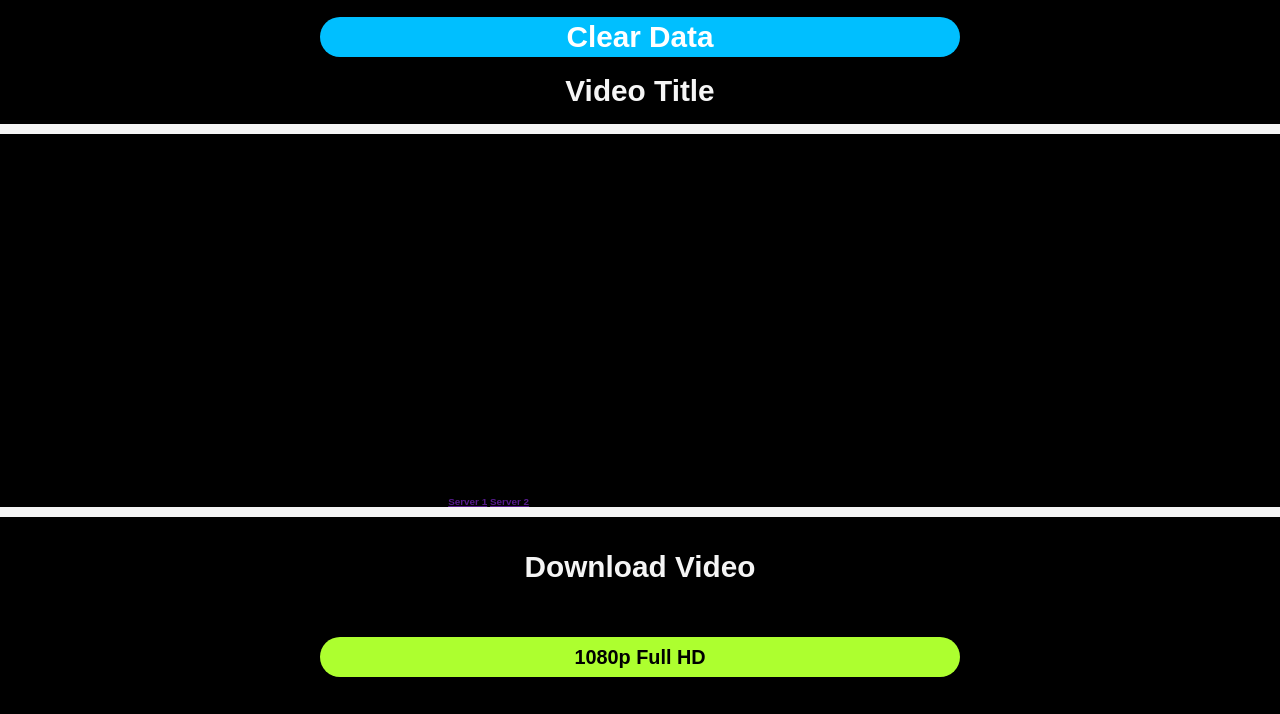
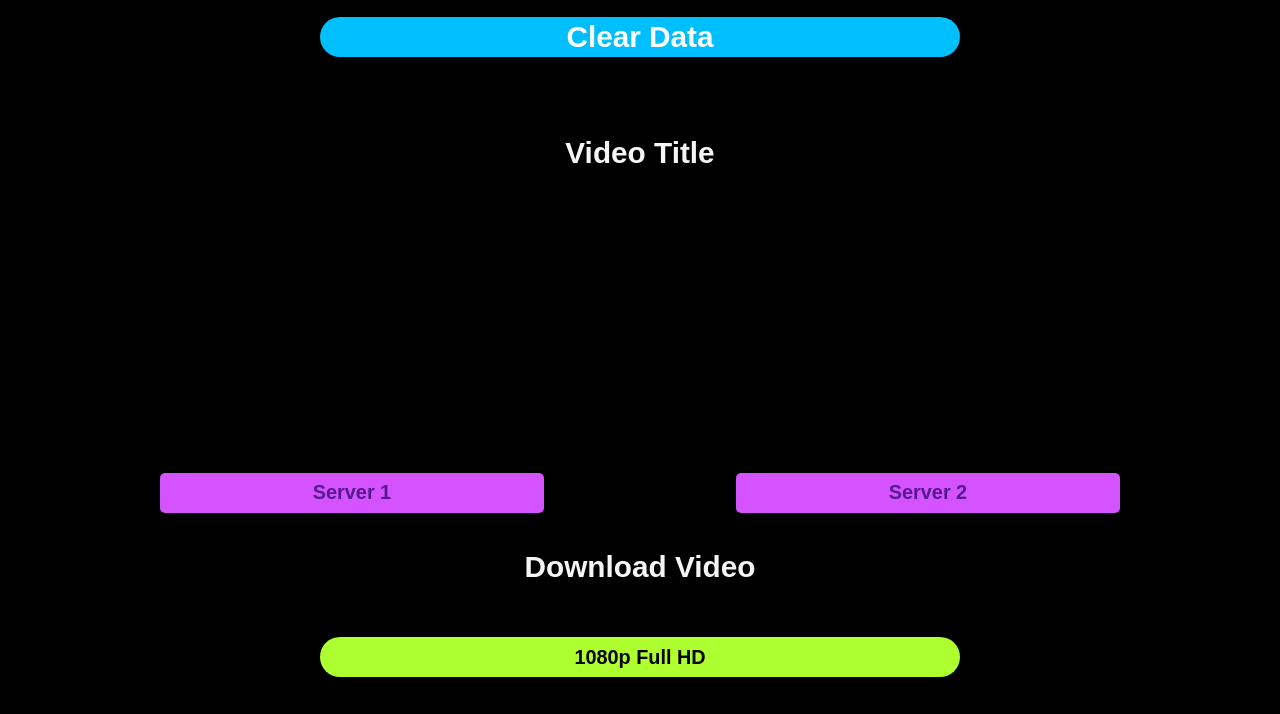
Before and after one commit to MrPrefect7/q, a plain HTML site: page index.html in a window 1280 px wide. Shown: the part 84-798 px from the top of the page. Drawn offline with Linux system fonts and the light colour scheme.

Commit message:
Update style.css

```diff
--- a/style.css
+++ b/style.css
@@ -71,17 +71,45 @@ body{
 }
 #videoplayer{
   width: 100vw;
-  height: auto;
+  height: 35vh;
+  display: flex;
+  justify-content: center;
+}
+.if-border{
+  width: 95vw;
+  height: 33vh;
   display: flex;
   justify-content: center;
   align-items: center;
-  border: 10px solid whitesmoke;
+  flex-direction: column;
 }
-#videoplayer iframe{
-  height: 360px;
-  width: 100%;
+.if-border iframe{
+  width: 90vw;
+  height: 25vh;
+  text-overflow: hidden;
+  overflow: hidden;
+  position: relative;
+  border-radius: 2px;
 }
-
+.if-border span{
+  width: 90vw;
+  height: 5vh;
+  display: flex;
+  justify-content: space-around;
+  align-items: center;
+  margin-top: 4%;
+}
+.if-border span a{
+  width: 30vw;
+  height: 5vh;
+  background: #D552FF;
+  border-radius: 5px;
+  text-decoration: none;
+  display: flex;
+  justify-content: center;
+  align-items: center;
+  font-size: 2rem;
+}
 #downloadbuttons{
   width: 100vw;
   height: auto;
```
